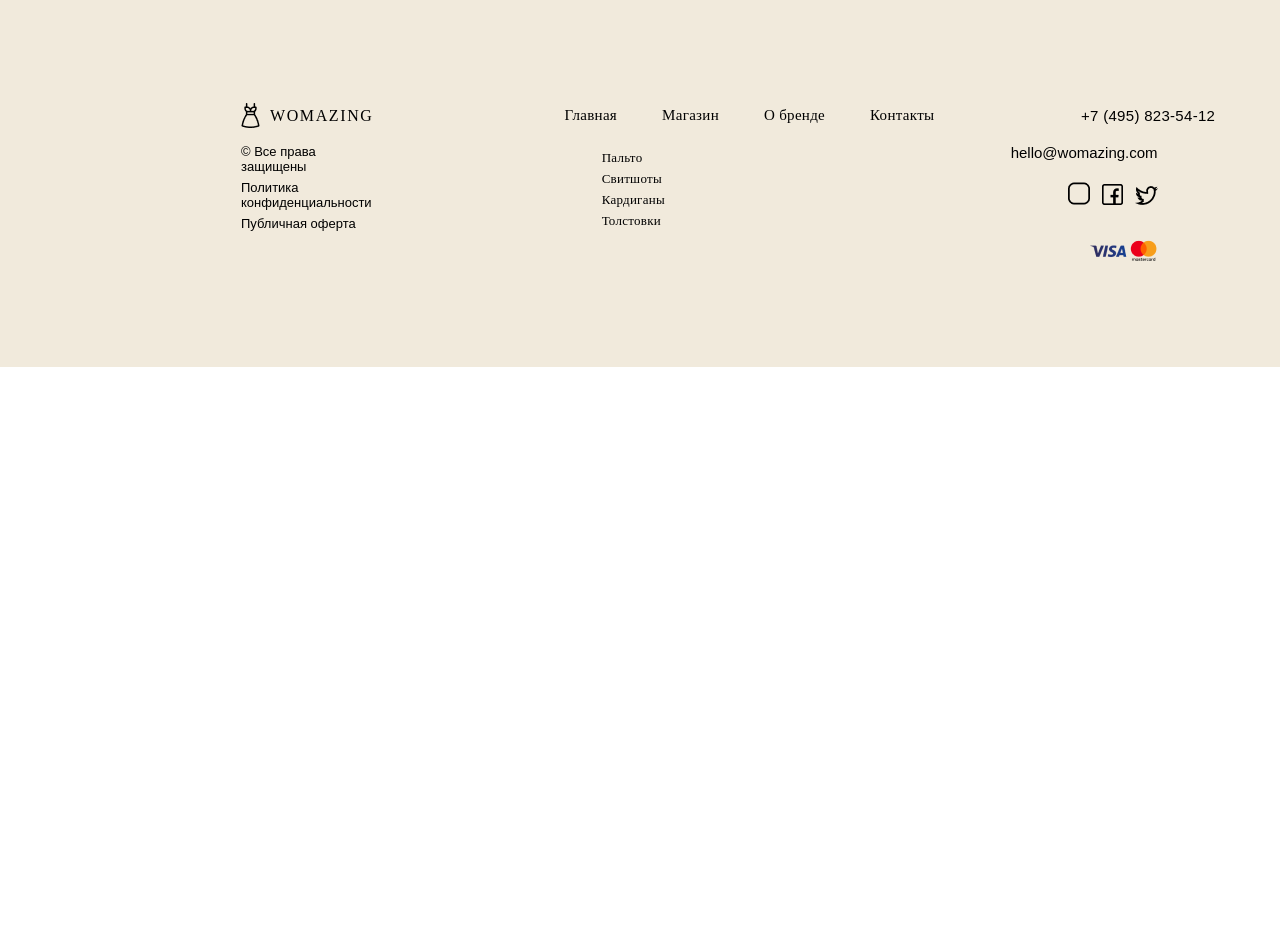
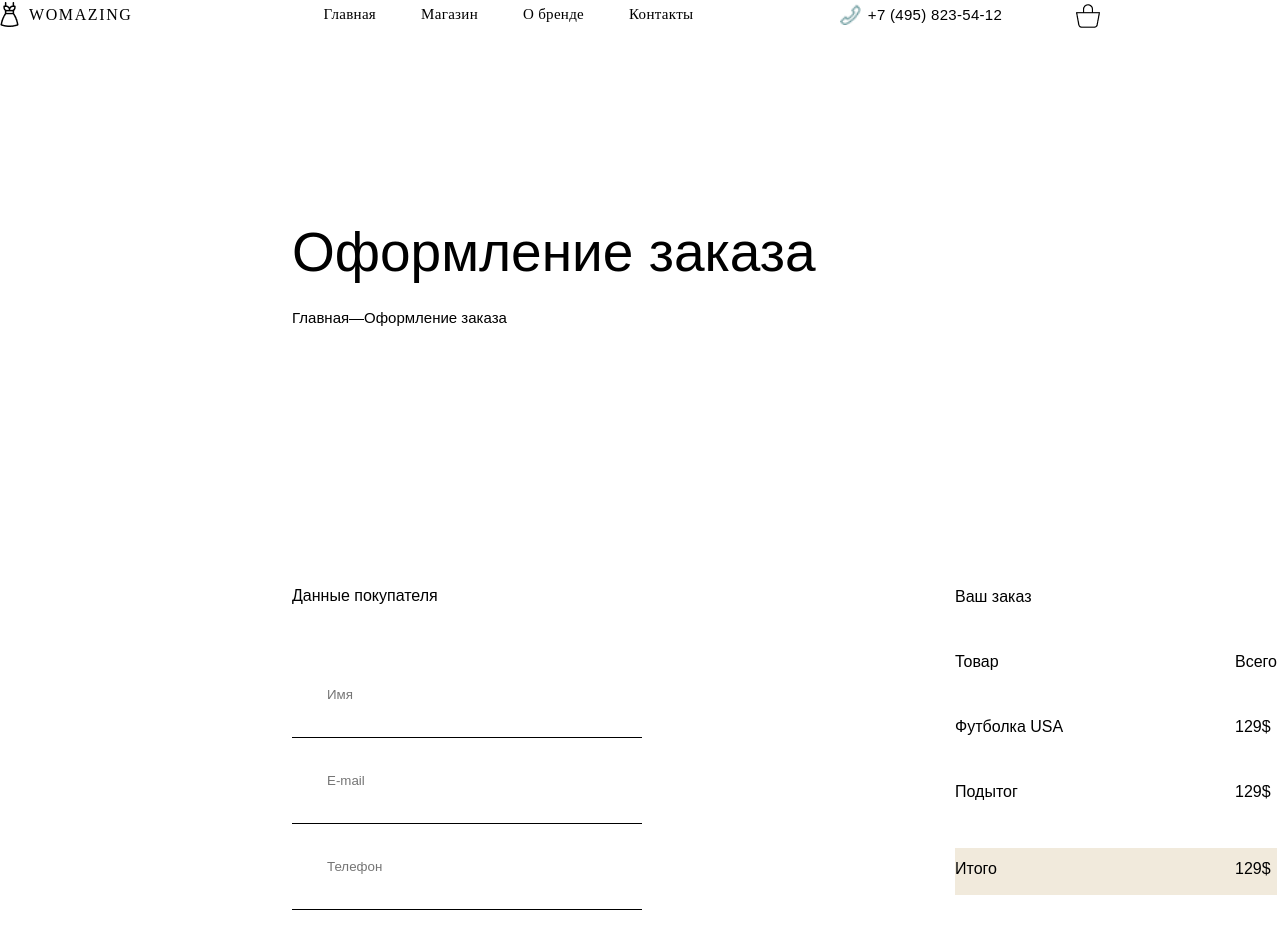
Before and after one commit to Djautkhanov/online-shop, a React (Create React App) app: page / in a window 1280 px wide. Shown: the top 952 px of the page. Before the commit the page ends 800 px from the top, so only its background shows below. Built offline with nearby package versions, Linux system fonts and the light colour scheme.

Commit message:
Сверстал верстку для оформления заказа

```diff
--- a/src/App.js
+++ b/src/App.js
@@ -1,13 +1,18 @@
 import { Routes } from 'react-router-dom';
 import './App.css';
 import Footer from './components/Footer/Footer';
+import Header from './components/Header/Header';
+import Checkout from './pages/СheckoutPage';
 
 function App() {
   return (
      <div className='App'>
+       <Header/>
+       <Checkout/>
       <Routes>
       </Routes>
        <Footer/>
+
      </div>
 
   );
--- /dev/null
+++ b/src/pages/CheckoutPage.module.scss
@@ -0,0 +1,138 @@
+.checkout {
+  display: flex;
+  flex-direction: column;
+  padding: 194px 292px;
+}
+
+.block {
+  display: flex;
+  gap: 313px;
+  margin-top: 47px;
+}
+
+.cart {
+  display: flex;
+}
+
+.header {
+  margin-top: 26px;
+  margin-right: 5px;
+  font-size: 15px;
+}
+
+
+h1 {
+  font-family: "Raleway", sans-serif;
+  font-style: normal;
+  font-weight: 500;
+  font-size: 55px;
+  line-height: 110%;
+  font-weight: lighter;
+}
+
+.adress{
+    margin-bottom: 47px;
+}
+
+.buyer{
+    margin-bottom: 47px;
+}
+
+.inputs {
+  max-width: 300px;
+  display: flex;
+  flex-direction: column;
+  outline: none;
+}
+
+.user {
+  margin-top: 214px;
+}
+
+.inputs input {
+  border: none;
+  border-bottom: 100px;
+  padding: 35px;
+  border-bottom: 1px solid #000000;
+  width: 350px;
+
+  outline: none;
+}
+
+
+.inputAddres {
+  display: flex;
+  flex-direction: column;
+  max-width: 300px;
+  margin-top: 81px;
+}
+
+.inputAddres p {
+  margin-top: 47px;
+}
+
+.inputAddres input {
+  border: none;
+  padding: 35px;
+  border-bottom: 1px solid black;
+  outline: none;
+  width: 350px;
+}
+
+.productBlock {
+  margin-top: 215px;
+}
+
+.productBlock p {
+    margin-bottom: 47px;
+}
+
+button {
+  width: 246px;
+  background: #6e9c9f;
+  color: white;
+  border: none;
+  height: 58px;
+  margin-top: 47px;
+}
+
+.payment {
+  margin-top: 245px;
+  font-size: 17px;
+}
+
+.paragraf{
+    background-color:  #F1EADC;
+    width: 280px;
+    height: 47px;
+    padding-top: 12px;
+
+}
+
+.paragraf2{
+    background-color:  #F1EADC;
+    height: 47px;
+    padding-top: 12px;
+
+}
+
+.comment{
+    margin-top: 81px;
+}
+
+.cash{
+    font-size: 13px;
+}
+
+.commentInput{
+    margin-top: 47px;
+}
+
+.commentInput  {
+    width: 350px;
+    height: 100px;
+    outline: none;
+    border: none;
+    border-bottom: 1px solid black;
+
+}
--- /dev/null
+++ b/src/pages/СheckoutPage.jsx
@@ -0,0 +1,61 @@
+import React from "react";
+import styles from "./CheckoutPage.module.scss";
+const Checkout = () => {
+  return (
+    <div className={styles.checkout}>
+      <h1>Оформление заказа</h1>
+      <p className={styles.header}>Главная—Оформление заказа</p>
+      <div className={styles.block}>
+        <div className={styles.inputBlock}>
+          <div className={styles.buyer}>
+        <p className={styles.user}>Данные покупателя</p>
+          </div>
+          <div className={styles.inputs}>
+            <input type="text" placeholder="Имя"></input>
+            <input type="text" placeholder="E-mail"></input>
+            <input type="text" placeholder="Телефон"></input>
+          </div>
+          <div className={styles.inputAddres}>
+            <div className={styles.adress}>
+            <p>Адрес покупателя</p>
+            </div>
+            <input type="text" placeholder="Страна"></input>
+            <input type="text" placeholder="Город"></input>
+            <input type="text" placeholder="Улица"></input>
+            <input type="text" placeholder="Дом"></input>
+            <input type="text" placeholder="Квартира"></input>
+          </div>
+        <p  className={styles.comment}>Комментарии</p>
+        <textarea type="text" placeholder="Страна" className={styles.commentInput}></textarea>
+        </div>
+        <div className={styles.productBlock}>
+          <p>Ваш заказ</p>
+
+          <div className={styles.cart}>
+            <div className={styles.product}>
+              <p>Товар</p>
+              <p>Футболка USA</p>
+              <p>Подытог</p>
+              <p className={styles.paragraf}>Итого</p>
+              <div className={styles.payment}>
+              <p>Способ оплаты</p>
+              </div>
+              <p className={styles.cash}>  Оплата наличными</p>
+              <button>Разместить заказ </button>
+            </div>
+            <div className={styles.all}>
+              <p>Всего</p>
+              <div className={styles.dollar}>
+              <p>129$</p>
+              <p>129$</p>
+              </div>
+              <p className={styles.paragraf2}>129$</p>
+            </div>
+          </div>
+        </div>
+      </div>
+    </div>
+  );
+};
+
+export default Checkout;
```
Also changed, not shown: src/App.css (line endings or trailing spaces), src/index.css (line endings or trailing spaces).
